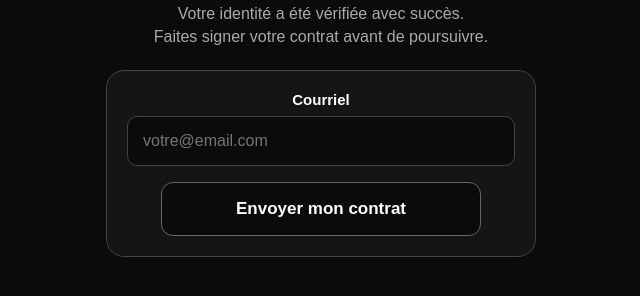
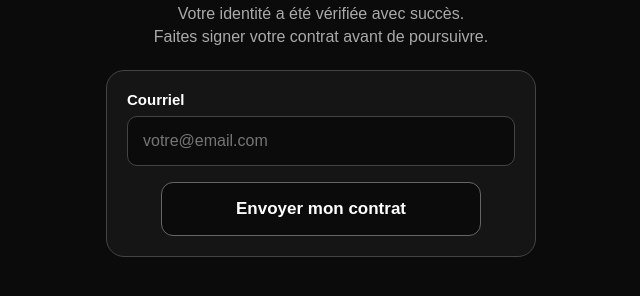
Before and after one commit to MTLocation/mt-location-mini-app, a Next.js app: page /contrat in a window 1280 px wide. Shown: the part 344-640 px from the top of the page, without its empty margins (319-959 px from the left). Built offline with nearby package versions, Linux system fonts and the light colour scheme.

Commit message:
Update page.js

```diff
--- a/app/contrat/page.js
+++ b/app/contrat/page.js
@@ -186,10 +186,7 @@ export default function Contrat() {
   border: "1px solid #444444",
   borderRadius: "18px",
   padding: "20px",
-  textAlign: "center",
-  display: "flex",
-  flexDirection: "column",
-  alignItems: "center",
+  textAlign: "left",
 }}
         >
           {!contractSent && (
```
